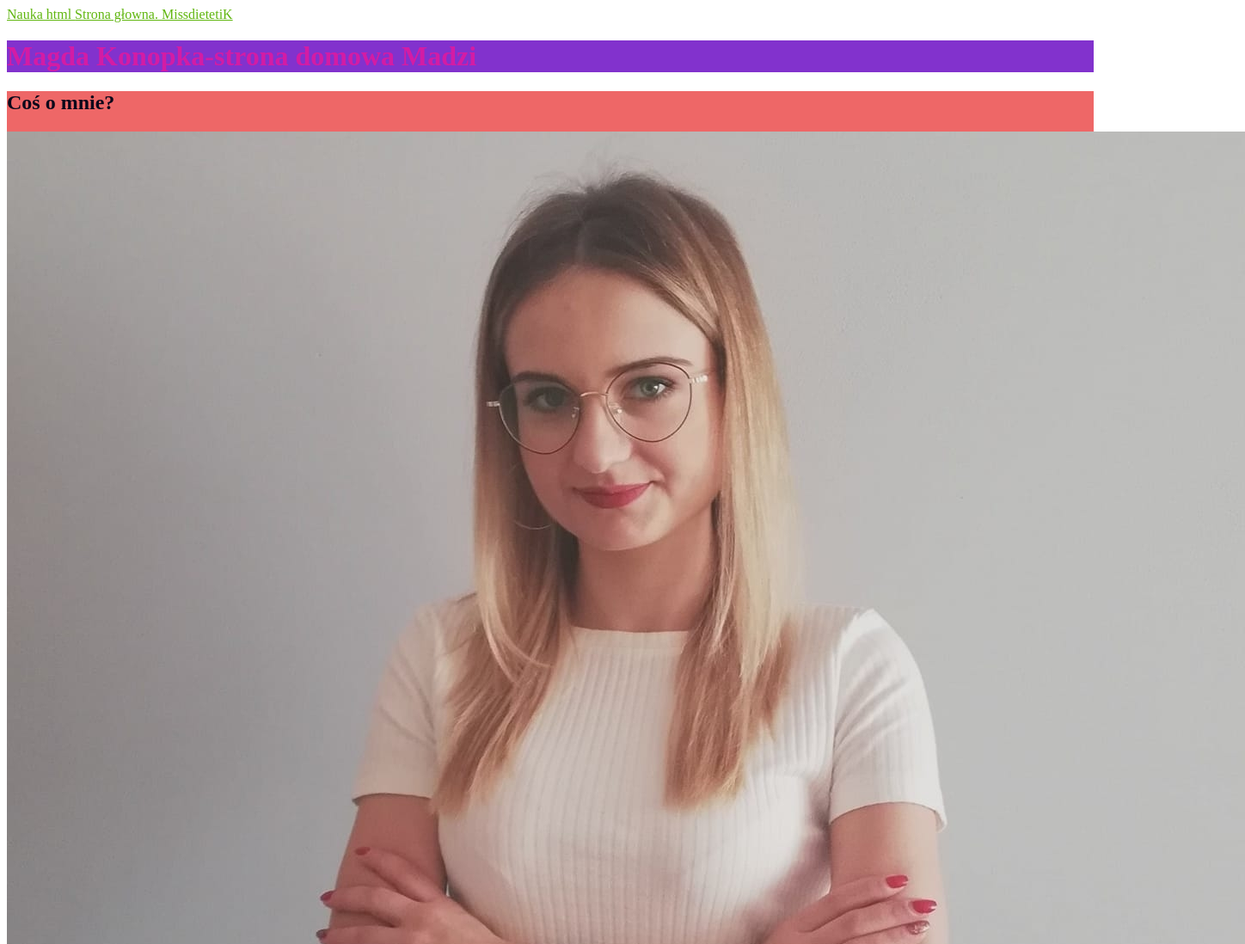
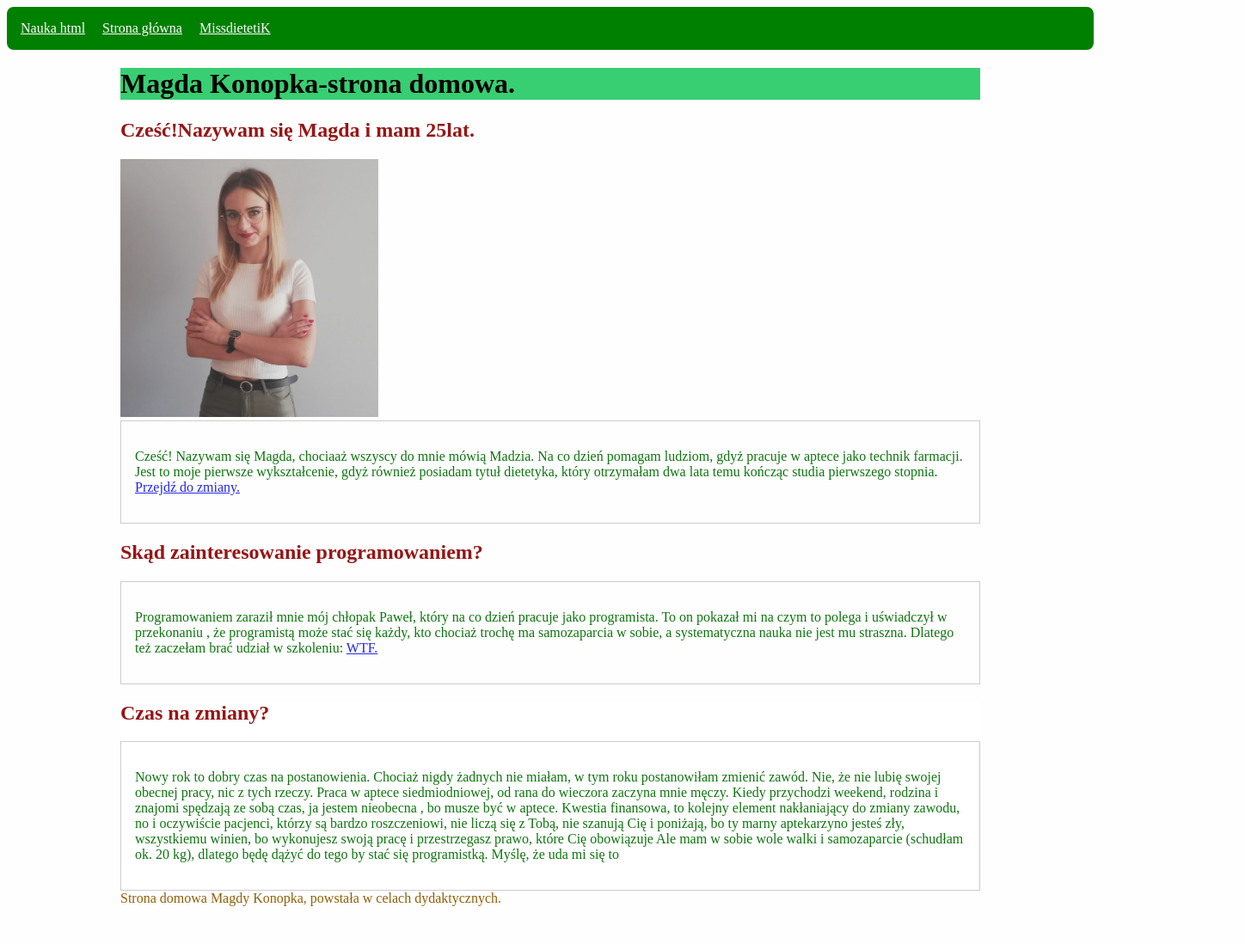
Before and after one commit to magda-konopka/hompage, a plain HTML site: page indexMK.html in a window 1280 px wide. Shown: the top 1098 px of the page at 86% size, 1448 px wide, since content can reach past the window. After the commit the page ends 1062 px from the top, so only its background shows below. Drawn offline with Linux system fonts and the light colour scheme.

Commit message:
new look for articles

```diff
--- a/indexMK.html
+++ b/indexMK.html
@@ -1,90 +1,85 @@
 <!DOCTYPE html>
 <html lang="pl">
-
   <head>
-    <meta charset="UTF-8">
-    <meta http-equiv="X-UA-Compatible" content="IE=edge">
-    <meta name="viewport" content="width=device-width, initial-scale=1.0">
+    <meta charset="UTF-8" />
+    <meta http-equiv="X-UA-Compatible" content="IE=edge" />
+    <meta name="viewport" content="width=device-width, initial-scale=1.0" />
     <title>Document</title>
-    <link href="styleMK.css" rel="stylesheet" type="text/css">
-
-
+    <link href="styleMK.css" rel="stylesheet" type="text/css" />
   </head>
 
   <body>
-    <header>
-        <nav>
-            <a href="nauka-html.html"> Nauka html </a>
-            <a href="indexMK.html"> Strona głowna. </a>
-            <a href="missdietetik.html">MissdietetiK</a>
+    <header class= "header">
+      <nav class="navigation">
+        <a  class="navigation__link navigation__link--homepage" href="nauka-html.html"> Nauka html </a>
+        <a class="navigation__link"  href="indexMK.html"> Strona główna </a>
+        <a  class="navigation__link"  href="missdietetik.html"> MissdietetiK</a>
       </nav>
-
     </header>
-    <main>
+    <main class= "main">
       <header id="top">
-            <h1> Magda Konopka-strona domowa  Madzi</h1>
+        <h1>Magda Konopka-strona domowa.</h1>
       </header>
 
       <section>
-            <h2 class="hotpink-header"> Coś o mnie? </h2>
-            <img src="magda.jpg" alt="Madzia"/>
+        <h2 class="hotpink-header hotpink-header--js">Coś o mnie?</h2>
+        <img class="img" src="magda.jpg" alt="Madzia" />
 
+        <article class="week__summary">
 
-            <article>
-                <p> Cześć! Nazywam się Magda, chociaaż wszyscy do mnie mówią Madzia. Na co dzień pomagam ludziom, gdyż
-                    pracuje w aptece jako technik farmacji. <br /> Jest to moje pierwsze wykształcenie, gdyż również
-                    posiadam
-                    tytuł dietetyka, który otrzymałam dwa lata temu kończąc studia pierwszego stopnia. <a href="#zmiany">Przejdź do zmiany. </a> </p>
-
+          <p>
+            Cześć! Nazywam się Magda, chociaaż wszyscy do mnie mówią Madzia. Na
+            co dzień pomagam ludziom, gdyż pracuje w aptece jako technik
+            farmacji. <br />
+            Jest to moje pierwsze wykształcenie, gdyż również posiadam tytuł
+            dietetyka, który otrzymałam dwa lata temu kończąc studia pierwszego
+            stopnia. <a href="#zmiany">Przejdź do zmiany. </a>
+          </p>
         </article>
       </section>
 
       <section>
-            <h2 class="hotpink-header"> Skąd zainteresowanie programowaniem? </h2>
-            <article>
-                <p> Programowaniem zaraził mnie mój chłopak Paweł, który na co dzień pracuje jako programista. To on
-                    pokazał mi na czym to polega i uświadczył w przekonaniu , że programistą może stać się każdy,
-                    kto chociaż trochę ma samozaparcia w sobie, a systematyczna nauka nie jest mu straszna. Dlatego też
-                    zaczełam brać udział w szkoleniu: <a href="https://cotenfrontend.pl/"> WTF.</a>   </p>
-
+        <h2 class="hotpink-header">Skąd zainteresowanie programowaniem?</h2>
+        <article class="week__summary">
+          <p>
+            Programowaniem zaraził mnie mój chłopak Paweł, który na co dzień
+            pracuje jako programista. To on pokazał mi na czym to polega i
+            uświadczył w przekonaniu , że programistą może stać się każdy, kto
+            chociaż trochę ma samozaparcia w sobie, a systematyczna nauka nie
+            jest mu straszna. Dlatego też zaczełam brać udział w szkoleniu:
+            <a href="https://cotenfrontend.pl/"> WTF.</a>
+          </p>
         </article>
       </section>
 
       <section id="zmiany">
-            <h2 class="black">Czas na zmiany? </h2>
+        <h2 class="black">Czas na zmiany?</h2>
 
-            <article>
-
-
-                <p> Nowy rok to dobry czas na postanowienia. Chociaż nigdy żadnych nie miałam, w tym roku
-                    postanowiłam zmienić zawód. Nie, że nie lubię swojej obecnej pracy, nic z tych rzeczy. Praca w
-                    aptece siedmiodniowej, od rana do wieczora zaczyna mnie męczy. Kiedy przychodzi weekend, rodzina
-                    i znajomi spędzają ze sobą czas, ja jestem nieobecna , bo musze być w aptece. Kwestia finansowa,
-                    to kolejny element nakłaniający do zmiany zawodu, no i oczywiście pacjenci, którzy są bardzo
-                    roszczeniowi, nie liczą się z Tobą, nie szanują Cię i poniżają, bo ty marny aptekarzyno jesteś
-                    zły, wszystkiemu winien, bo wykonujesz swoją pracę i przestrzegasz prawo, które Cię obowiązuje
-                    Ale mam w sobie wole walki i samozaparcie (schudłam ok. 20 kg), dlatego będę dążyć do tego by
-                    stać się programistką. Myślę, że uda mi się to  </p>
+        <article class="week__summary">
+          <p>
+            Nowy rok to dobry czas na postanowienia. Chociaż nigdy żadnych nie
+            miałam, w tym roku postanowiłam zmienić zawód. Nie, że nie lubię
+            swojej obecnej pracy, nic z tych rzeczy. Praca w aptece
+            siedmiodniowej, od rana do wieczora zaczyna mnie męczy. Kiedy
+            przychodzi weekend, rodzina i znajomi spędzają ze sobą czas, ja
+            jestem nieobecna , bo musze być w aptece. Kwestia finansowa, to
+            kolejny element nakłaniający do zmiany zawodu, no i oczywiście
+            pacjenci, którzy są bardzo roszczeniowi, nie liczą się z Tobą, nie
+            szanują Cię i poniżają, bo ty marny aptekarzyno jesteś zły,
+            wszystkiemu winien, bo wykonujesz swoją pracę i przestrzegasz prawo,
+            które Cię obowiązuje Ale mam w sobie wole walki i samozaparcie
+            (schudłam ok. 20 kg), dlatego będę dążyć do tego by stać się
+            programistką. Myślę, że uda mi się to 
+          </p>
         </article>
-
       </section>
 
       <section>
         <footer>
           Strona domowa Magdy Konopka, powstała w celach dydaktycznych.
         </footer>
-            <script src="main.js">
-
-            </script>
+        <script src="main.js"></script>
       </section>
-
-
-
-
-
-
     </main>
-
   </body>
-
 </html>
--- a/main.js
+++ b/main.js
@@ -1,7 +1,8 @@
-const firstName = 'Magda';
-const age = '25';
-
+const firstName = "Magda";
+const age = "25";
 
 console.log(firstName);
 console.log(age);
 console.log(`Cześć!Nazywam się ${firstName} i mam ${age}lat.`);
+const heading = document.querySelector('.hotpink-header--js');
+heading.innerHTML =`Cześć!Nazywam się ${firstName} i mam ${age}lat.`
--- a/styleMK.css
+++ b/styleMK.css
@@ -1,48 +1,73 @@
-header{
-    color: rgb(211, 28, 165);
- }
+header {
+  color: black;
+}
 
- article {
-     color:rgb(14, 117, 14);
+article {
+  color: rgb(14, 117, 14);
+}
+footer {
+  color: rgb(143, 95, 6);
+}
 
- }
- footer { color:rgb(143, 95, 6)};
+body {
+  background: #fefefe;
+}
 
 
- body {
-     background: #fefefe;
 
- }
+.hotpink-header {
+  color: rgb(150, 21,21);
+}
 
- section {
-     background:rgb(238, 103, 103) ;
- }
+#top {
+  background: rgb(56, 206, 114);
+}
 
- .hotpink-header {
-     color:rgb(11, 8, 26);
- }
+nav a {
+  color: #0e0770;
+}
 
- #top {
-     background:rgb(130, 50, 205) ;
- }
+a {
+  color: #2427e7;
+}
 
- nav a {
-     color:#60b60f;
+#zmiany {
+  background: white;
+}
+#pop {
+  background: #4eb2e0;
+}
+.black {
+  color: rgb(150, 21, 21);
+}
+.main {
+    max-width: 1000px;
+  margin: 0 auto;
 
- }
 
- a {
-     color:#e4e724;
+}
 
- }
+.navigation {
+    background: green;
+    padding: 16px;
+    border-radius: 8px;
+}
 
- #zmiany {
-     background: hotpink;
- }
- #pop {
-     background:#4eb2e0 ;
- }
- .black {
-     color:black;
+.navigation__link {
+    color:white;
+    display: inline-block;
+    margin-right: 16px;
+}
+.week__summary {
+    padding: 16px;
+    border: 1px #ccc solid;
 
- }
+}
+
+.img {
+    top: 300px;
+    border: 300px;
+    width :300px;
+    height: 300px;
+
+}
```
Also changed, not shown: index.html (+59 -71 lines), nauka-html.html (+39 -42 lines), style.css (+5 -5 lines). Lines whose indentation alone changed are shown as unchanged.
